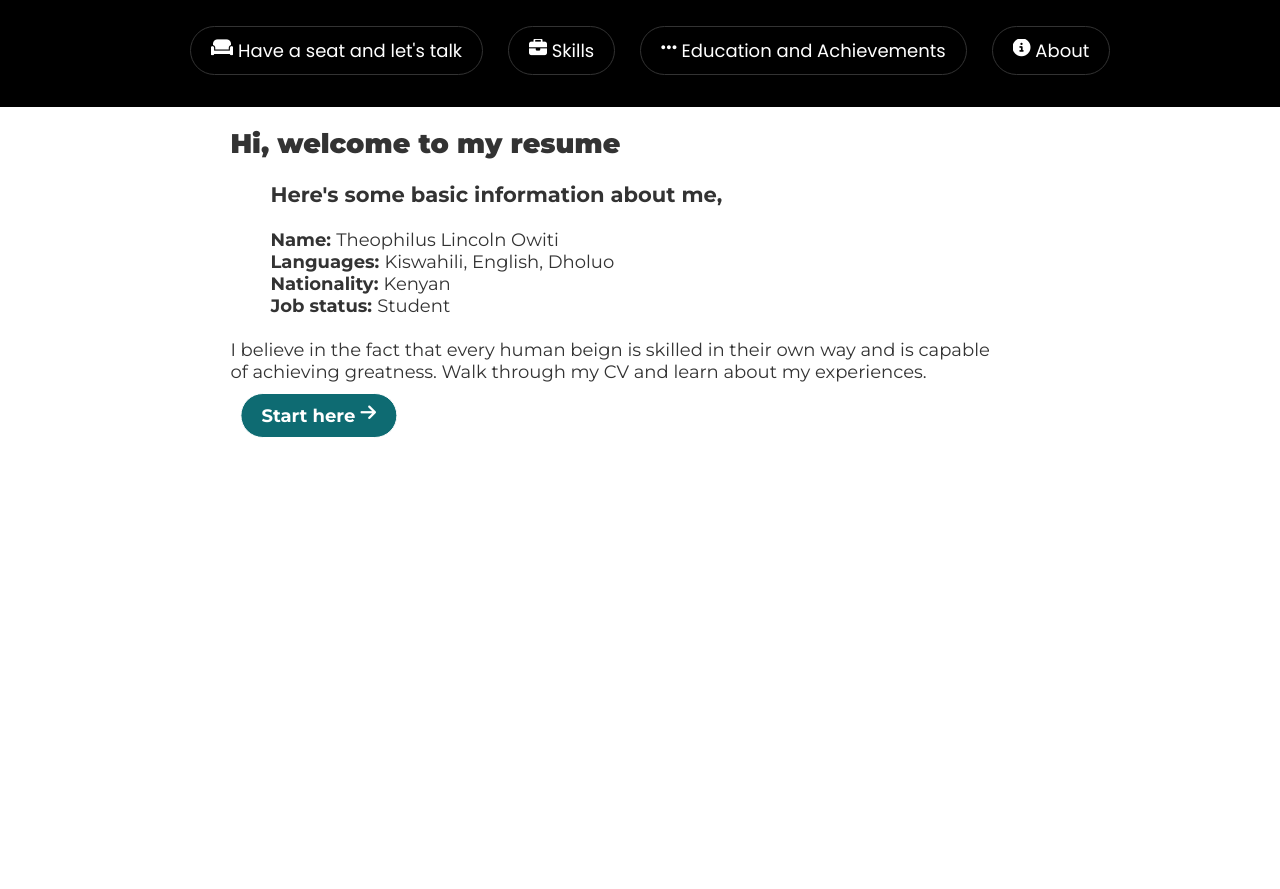
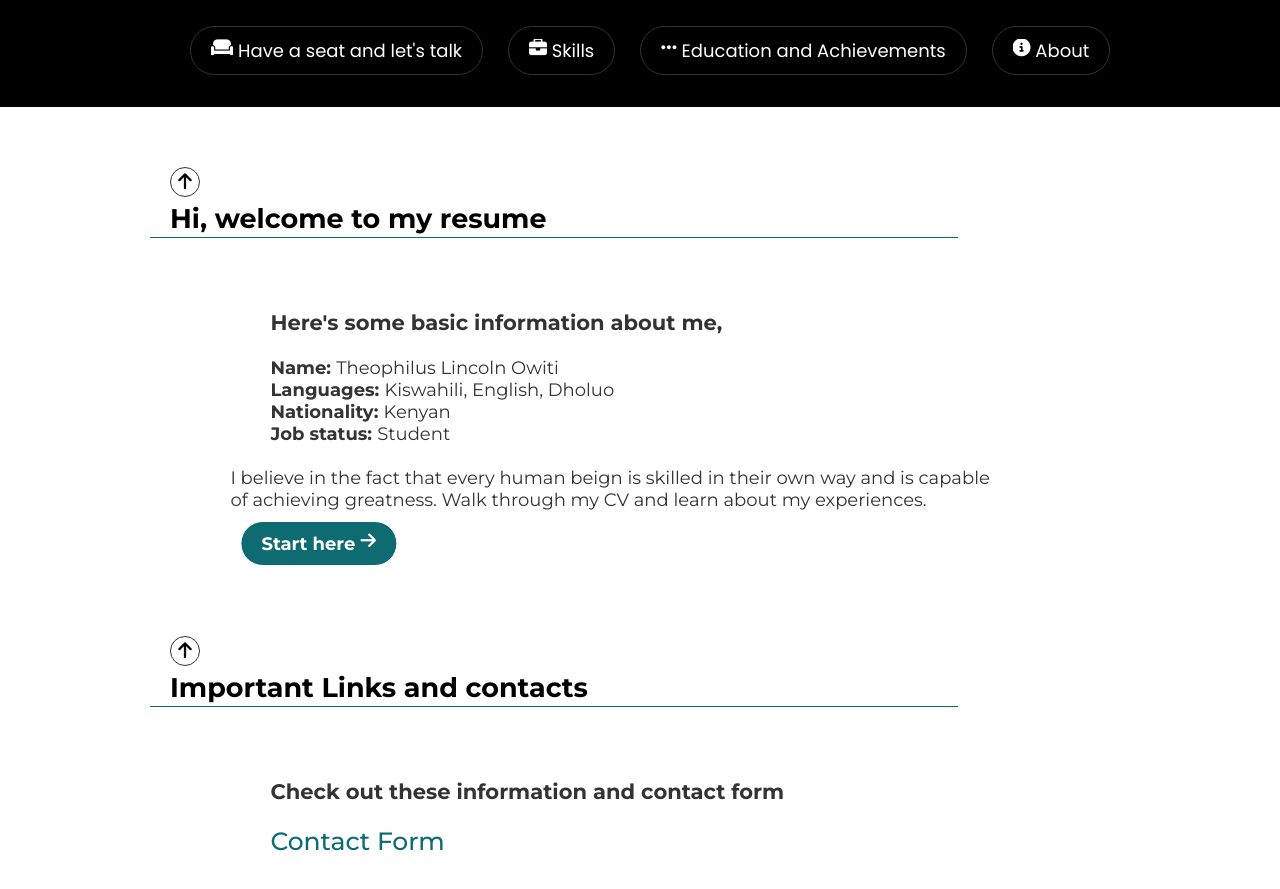
Before and after one commit to tiprock-network/SATechnicalOnboarding, a plain HTML site: page src/index.html in a window 1280 px wide. Shown: the part 123-1012 px from the top of the page. Drawn offline with Linux system fonts and the light colour scheme; a script that the page names is missing.

Commit message:
'ui_and_js'

```diff
--- a/src/index.html
+++ b/src/index.html
@@ -12,6 +12,8 @@
     <link rel="preconnect" href="https://fonts.gstatic.com" crossorigin>
     <link href="https://fonts.googleapis.com/css2?family=Lato:ital,wght@0,100;0,300;0,400;0,700;0,900;1,100;1,300;1,400;1,700;1,900&family=Montserrat:ital,wght@0,100;0,200;0,300;0,400;0,500;0,600;0,700;0,800;0,900;1,100;1,200;1,300;1,400;1,500;1,600;1,700;1,800&family=Open+Sans:wght@700&family=Poppins:ital,wght@0,100;0,200;0,300;0,400;0,500;0,600;0,700;0,800;0,900;1,100;1,200;1,300;1,400;1,500;1,600;1,700;1,800;1,900&display=swap" rel="stylesheet">
     <link rel="stylesheet" href="style.css">
+    <script type="text/javascript" src="https://pym.nprapps.org/pym.v1.min.js"></script>
+    <script type="text/javascript" src="https://formkeep-production-herokuapp-com.global.ssl.fastly.net/formkeep-embed.js"></script>
 
 </head>
 <body>
@@ -32,8 +34,16 @@
             </nav>
         </div>
 
-          <div class="body">
-            <h2>Hi, welcome to my resume</h2>
+        <div class="btndown">
+
+            <i class="fa fa-arrow-up" id="closebtn"></i>
+
+            <h2 id="openbtn1">Hi, welcome to my resume</h2>
+        </div>
+
+          <div class="body one" id="one">
+
+
             <br>
             <h3>Here's some basic information about me,</h3>
             <br>
@@ -52,6 +62,30 @@
           </div>
 
 
+          <div class="btndown">
+
+            <i class="fa fa-arrow-up" id="closebtnSec2"></i>
+
+            <h2 id="openbtn2">Important Links and contacts</h2>
+        </div>
+
+          <div class="body" id="two">
+
+
+
+        <br>
+        <h3>Check out these information and contact form</h3>
+        <br>
+
+        <a href="https://formkeep.com/p/0e387f474302aeda397f63839fd5a5b7?guest=1">Contact Form</a>
+
+
+
+
+
+      </div>
+
+
         </main>
 
 
--- a/src/index.js
+++ b/src/index.js
@@ -1 +1,40 @@
 const swup=new Swup()
+
+var btnCloseOne=document.getElementById('closebtn');
+var btnOpenOne=document.getElementById('openbtn1');
+
+var body1=document.getElementById('one');
+
+btnCloseOne.addEventListener('click',()=>{
+    body1.style.display="none";
+})
+
+btnOpenOne.addEventListener('click',()=>{
+    body1.style.display="block";
+})
+
+
+var btnCloseTwo=document.getElementById('closebtnSec2');
+var btnOpenTwo=document.getElementById('openbtn2');
+
+var body2=document.getElementById('two');
+
+btnCloseTwo.addEventListener('click',()=>{
+    body2.style.display="none";
+})
+
+btnOpenTwo.addEventListener('click',()=>{
+    body2.style.display="block";
+})
+
+
+
+const formkeepEmbed = document.querySelector('#formkeep-embed')
+
+formkeepEmbed.addEventListener('formkeep-embed:submitting', _event => {
+  console.log('Submitting form...')
+})
+
+formkeepEmbed.addEventListener('formkeep-embed:submitted', _event => {
+  console.log('Submitted form...')
+})
--- a/src/style.css
+++ b/src/style.css
@@ -268,3 +268,41 @@ html.is-leaving .transition-fade{
 .blockExp>h3>i{
     color: rgb(61, 206, 199);
 }
+
+.btndown{
+    width: 60%;
+    height: 60px;
+    padding: 10px 20px;
+    overflow-y: hidden;
+    border-bottom: 1px solid rgb(14, 107, 114);
+
+    transform: translateX(0);
+
+    cursor: pointer;
+    margin: 50px;
+    margin-left: 150px;
+}
+.btndown>h2:hover{
+   color: rgb(18, 123, 131);
+}
+
+#closebtn,#closebtnSec2{
+    width: 18px;
+    height: 18px;
+    padding: 5px;
+    overflow-y: hidden;
+    border: 1px solid #333;
+    border-radius: 50%;
+    text-align: center;
+    cursor: pointer;
+
+}
+
+#two>a{
+    margin: 30px;
+    margin-left: 40px;
+    text-decoration: none;
+    font-weight: 500;
+    font-size: 25px;
+    color: rgb(14, 107, 114);
+}
```
Also changed, not shown: 1 other file.
